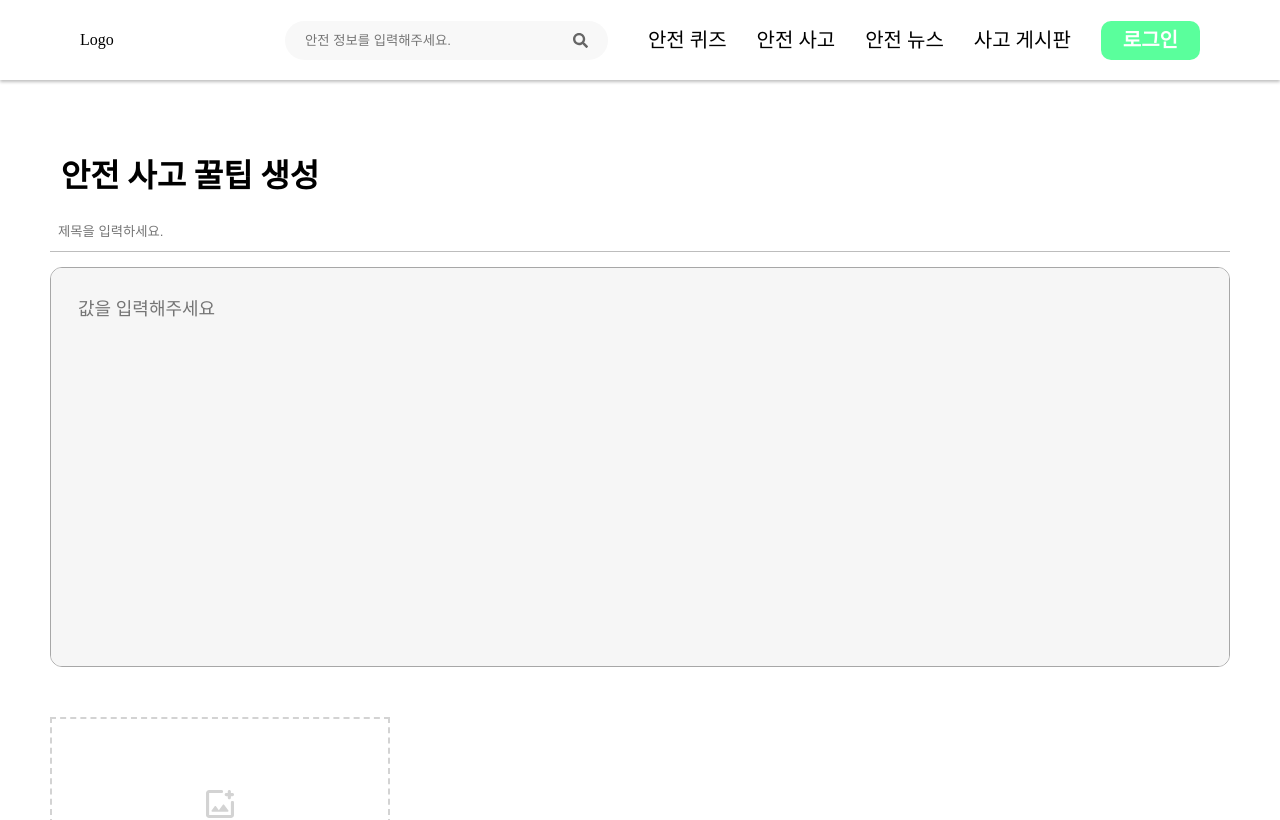
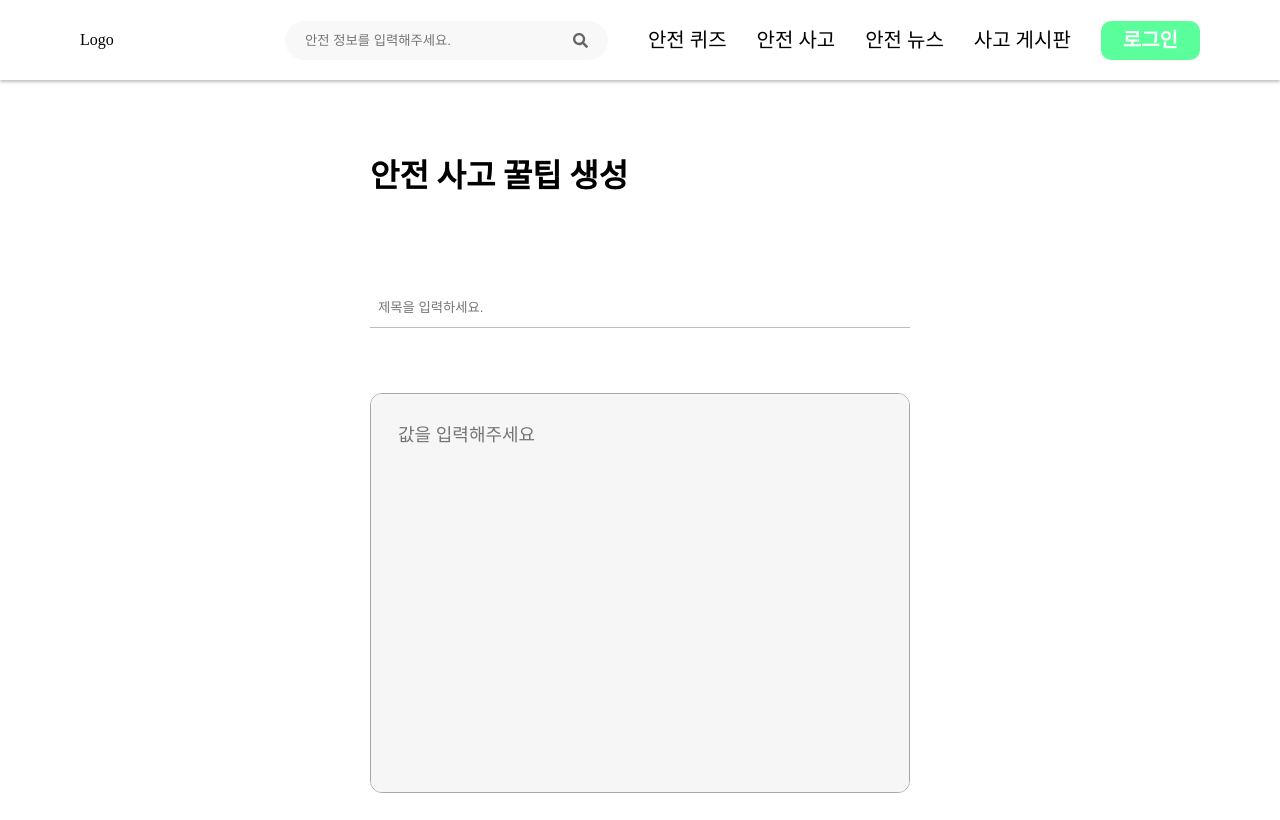
Before and after one commit to DSM-2023-hackathon-7team/7team-FrontEnd, a React (Create React App) app: page /create in a window 1280 px wide. Shown: the top 820 px of the page. Built offline with nearby package versions, Linux system fonts and the light colour scheme.

Commit message:
일부 디자인 수정

```diff
--- a/src/pages/create.js
+++ b/src/pages/create.js
@@ -3,6 +3,8 @@ import styled from "styled-components";
 import Header from "../components/common/Header";
 import { FindImage } from "../assets";
 import TextField from "../components/common/TextField";
+import { useModal } from "../hooks/useModal";
+import QuestionModal from "../components/common/modal/QuestionModal";
 
 function Create() {
   const [information, setInformation] = useState({
@@ -11,6 +13,7 @@ function Create() {
     imageUrl: "",
   });
   const [imageState, setImageState] = useState("");
+  const { modal, openModal } = useModal("Question");
   const ref = useRef(null);
 
   const onChange = (e) => {
@@ -54,22 +57,20 @@ function Create() {
       return <_Image src={imageValue} height={height} alt={image} />;
     }, [imageValue]);
 
-  const onClick = () => {
-    //게시물 생성 api
-  };
-
   return (
     <>
+      {modal.isOpen && <QuestionModal />}
       <Header />
       <Wrapper>
         <CreateTitle>안전 사고 꿀팁 생성</CreateTitle>
-        <form>
+        <div>
           <TextField
             width={100}
             name="title"
             placeholder="제목을 입력하세요."
             value={information.title}
             onChange={onChange}
+            text="제목"
           />
           <TextInput
             name="contents"
@@ -94,8 +95,8 @@ function Create() {
               name="groupBackgroundImageUrl"
             />
           </_SelectImageWrapper>
-          <EndButton onClick={onClick}>생성하기</EndButton>
-        </form>
+          <EndButton onClick={openModal}>생성하기</EndButton>
+        </div>
       </Wrapper>
     </>
   );
@@ -106,19 +107,18 @@ export default Create;
 const Wrapper = styled.div`
   display: flex;
   flex-direction: column;
-  justify-content: center;
-  align-items: center;
+  padding: 0 370px;
 `;
 
 const CreateTitle = styled.h1`
   color: #000;
   margin-top: 80px;
-  margin-left: -900px;
   font-size: 32px;
   font-family: Inter;
   font-style: normal;
   font-weight: 700;
   line-height: 32px;
+  margin-bottom: 76px;
 `;
 
 const EndButton = styled.button`
@@ -140,8 +140,8 @@ const EndButton = styled.button`
 
 const TextInput = styled.textarea`
   display: flex;
-  margin-top: 35px;
-  width: 1180px;
+  margin-top: 85px;
+  width: 100%;
   height: 400px;
   resize: none;
   padding: 21px 0 340px 27px;
@@ -167,7 +167,7 @@ const _FileSelector = styled.input`
   display: none;
 `;
 
-const _SelectImageWrapper = styled.form`
+const _SelectImageWrapper = styled.div`
   width: 340px;
   height: ${({ height = 200 }) => `${height}px`};
   display: flex;
```
